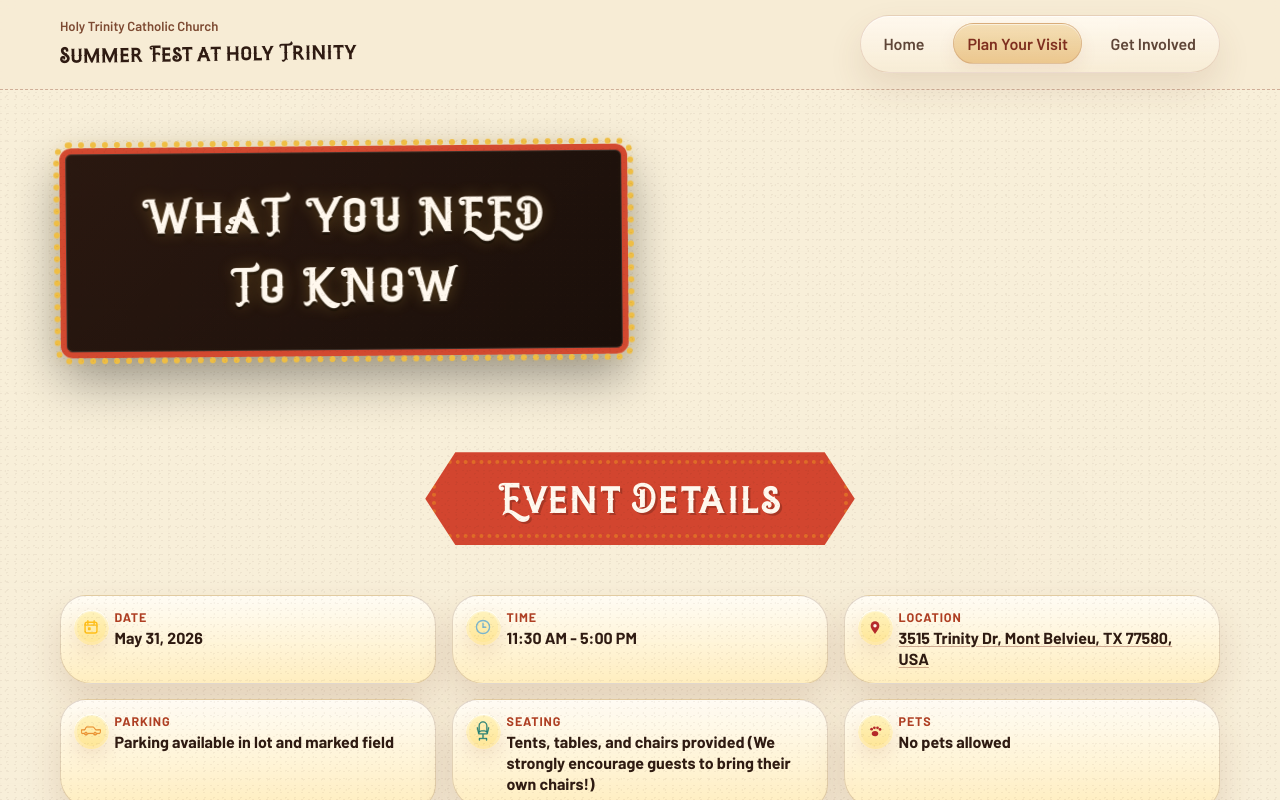
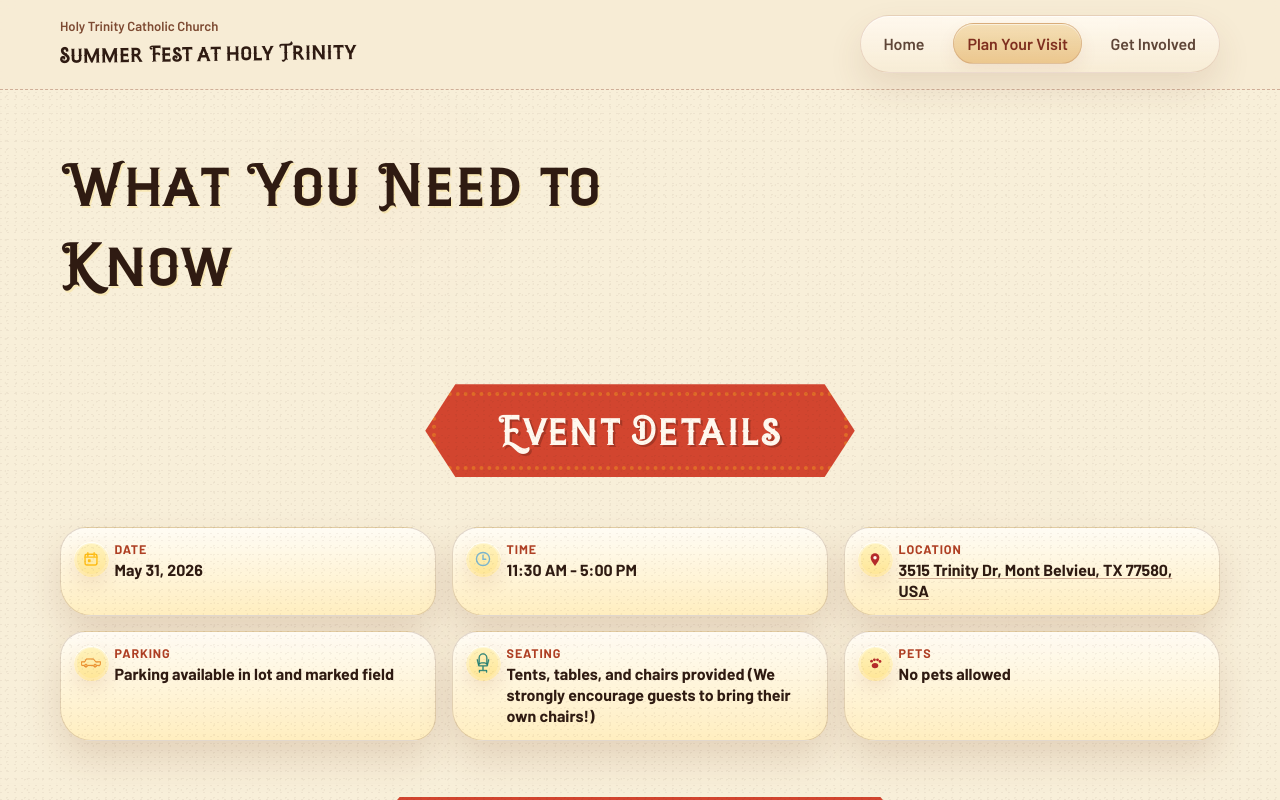
Before and after one commit to joshmzamora/summerfest-htcc, a Next.js app: page /plan-your-visit in a window 1280 px wide. Shown: the top 800 px of the page. Built offline with nearby package versions, Linux system fonts and the light colour scheme.

Commit message:
Add simple black text as page titles

```diff
--- a/app/get-involved/page.tsx
+++ b/app/get-involved/page.tsx
@@ -14,7 +14,7 @@ export default function GetInvolvedPage() {
         eventName={siteContent.eventName}
         navigation={siteContent.navigation}
       />
-      <PageIntro {...siteContent.pageIntros.involved} variant="text-first" marquee />
+      <PageIntro {...siteContent.pageIntros.involved} variant="text-first" />
 
       <Section
         className="involvement-forms-section"
--- a/app/globals.css
+++ b/app/globals.css
@@ -170,79 +170,7 @@ main {
   justify-items: center;
 }
 
-.marquee-title-wrap {
-  display: flex;
-  justify-content: center;
-  width: 100%;
-  margin-bottom: 2rem;
-  perspective: 1000px;
-}
-
-.marquee-title {
-  position: relative;
-  display: inline-flex;
-  flex-direction: column;
-  padding: 1.8rem 4.5rem;
-  background: linear-gradient(135deg, #2a1810, #1a0f0a);
-  border: 6px solid #d2452f;
-  border-radius: 12px;
-  box-shadow:
-    0 22px 50px rgba(0, 0, 0, 0.4),
-    inset 0 0 0 1px rgba(255, 255, 255, 0.12);
-  transform: rotate(-0.5deg) translateZ(0);
-  max-width: min(100%, 48rem);
-}
-
-.marquee-title h1 {
-  margin: 0 !important;
-  color: #fff8ee !important;
-  font-size: clamp(2rem, 7vw, 4rem) !important;
-  line-height: 1.1 !important;
-  text-transform: uppercase;
-  letter-spacing: 0.05em;
-  text-shadow:
-    0 0 15px rgba(240, 190, 66, 0.3),
-    0 3px 0 rgba(0, 0, 0, 0.4) !important;
-  font-weight: 500 !important;
-}
-
-.marquee-bulbs {
-  position: absolute;
-  inset: -12px;
-  border: 6px dotted #f0be42;
-  border-radius: 16px;
-  pointer-events: none;
-  opacity: 0.9;
-  filter: drop-shadow(0 0 5px rgba(240, 190, 66, 0.3));
-  animation: marquee-flash 1.2s infinite ease-in-out;
-}
-
-@keyframes marquee-flash {
-  0%, 100% { opacity: 1; }
-  50% { opacity: 0.6; }
-}
-
-@media (max-width: 520px) {
-  .marquee-title {
-    padding: 1.4rem 2rem;
-    max-width: calc(100vw - 2.5rem);
-    border-width: 5px;
-    transform: none;
-  }
-
-  .marquee-bulbs {
-    inset: -10px;
-    border-width: 5px;
-  }
-}
-
-.page-intro-copy.has-marquee {
-  max-width: none;
-  text-align: center;
-  width: 100%;
-}
-
-.page-intro-copy.has-marquee .page-intro-copy-inner {
+.section-heading.is-centered .section-heading-inner {
   justify-items: center;
 }
 
--- a/app/plan-your-visit/page.tsx
+++ b/app/plan-your-visit/page.tsx
@@ -26,7 +26,7 @@ export default function PlanYourVisitPage() {
         eventName={siteContent.eventName}
         navigation={siteContent.navigation}
       />
-      <PageIntro title={siteContent.planYourVisit.intro.title} variant="text-first" marquee />
+      <PageIntro title={siteContent.planYourVisit.intro.title} variant="text-first" />
       <InfoBar title="Event Details" items={siteContent.planYourVisit.quickInfo} carnival />
 
       <Section
--- a/components/PageIntro.tsx
+++ b/components/PageIntro.tsx
@@ -6,40 +6,20 @@ type PageIntroProps = {
   title: string;
   description?: string;
   variant?: "default" | "text-first";
-  marquee?: boolean;
 };
 
-export function PageIntro({ title, description, variant = "default", marquee = false }: PageIntroProps) {
+export function PageIntro({ title, description, variant = "default" }: PageIntroProps) {
   const reduceMotion = useReducedMotion();
   const showArt = variant !== "text-first";
-
-  const renderTitle = () => {
-    const titleEl = (
-      <m.h1 variants={{ hidden: { opacity: 0, y: 22 }, visible: { opacity: 1, y: 0 } }}>
-        {title}
-      </m.h1>
-    );
-
-    if (marquee) {
-      return (
-        <div className="marquee-title-wrap">
-          <div className="marquee-title">
-            {titleEl}
-            <div className="marquee-bulbs" aria-hidden="true" />
-          </div>
-        </div>
-      );
-    }
-
-    return titleEl;
-  };
 
   return (
     <section className={`page-intro section festival-layer${showArt ? "" : " page-intro-text-first"}`}>
       <div className="container page-intro-shell">
-        <MotionPanel className={`page-intro-copy ${marquee ? "has-marquee" : ""}`.trim()} reveal="poster">
+        <MotionPanel className="page-intro-copy" reveal="poster">
           <MotionStagger className="page-intro-copy-inner" stagger={0.1}>
-            {renderTitle()}
+            <m.h1 variants={{ hidden: { opacity: 0, y: 22 }, visible: { opacity: 1, y: 0 } }}>
+              {title}
+            </m.h1>
             {description ? (
               <m.p variants={{ hidden: { opacity: 0, y: 14 }, visible: { opacity: 1, y: 0 } }}>
                 {description}
```
